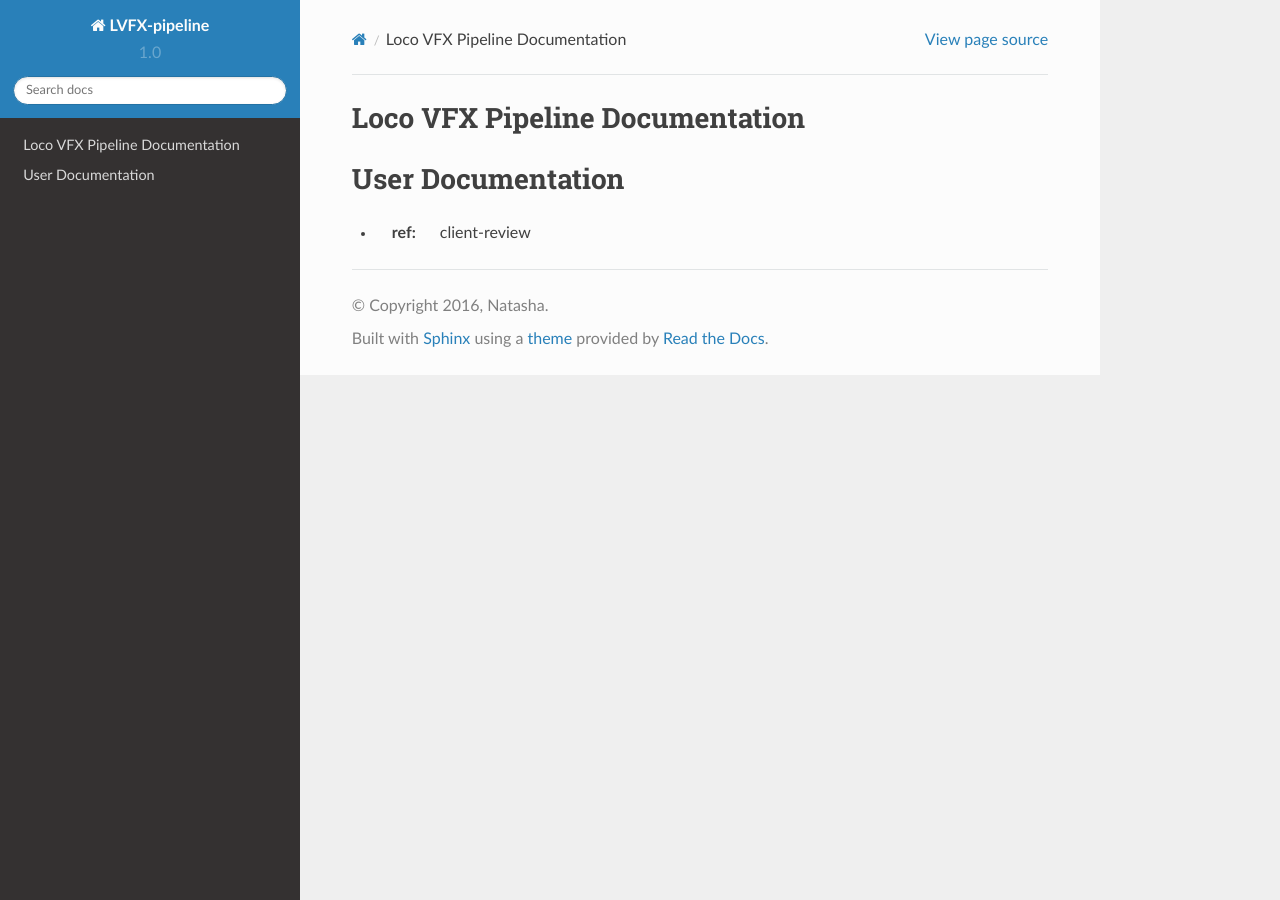
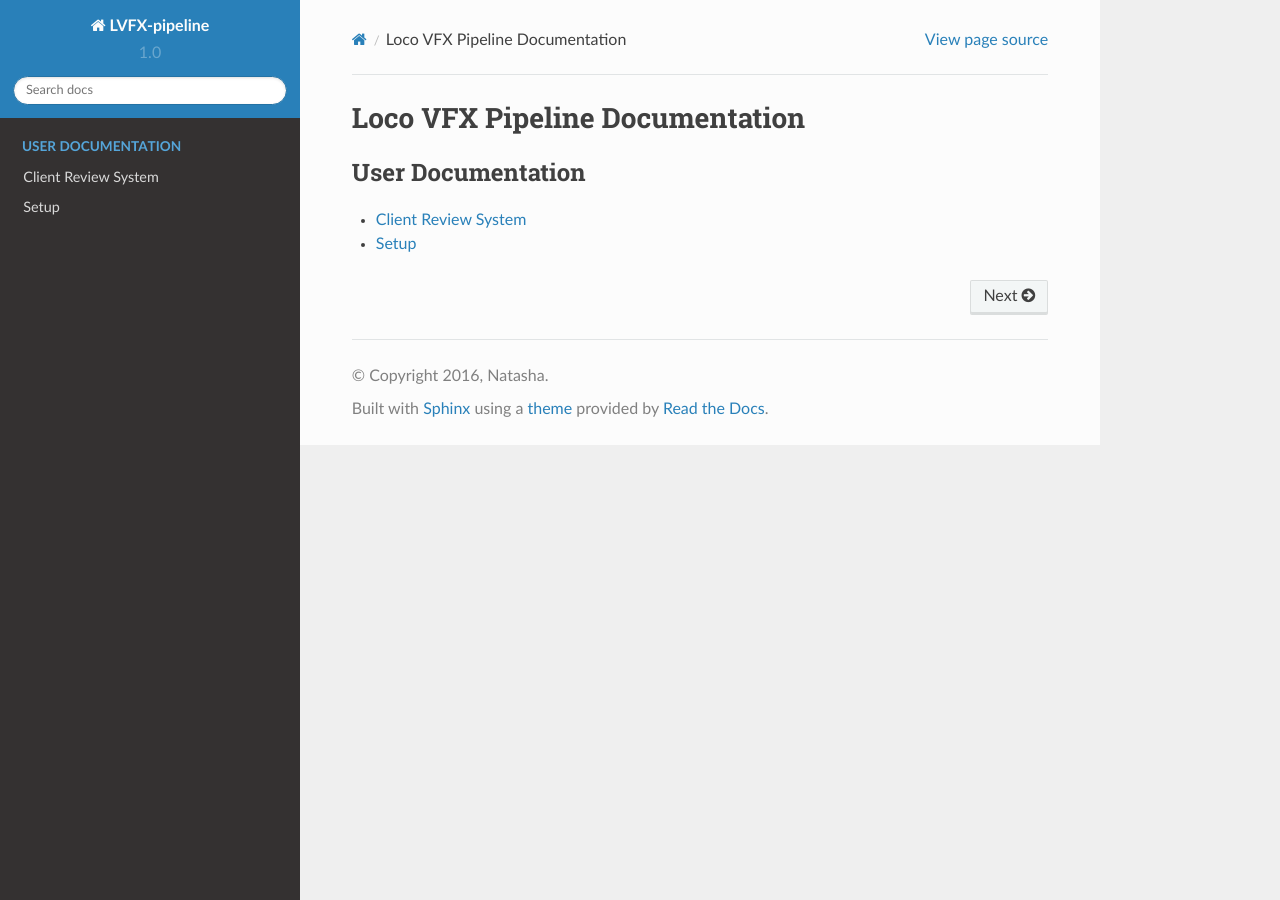
Before and after one commit to afrocircus/LVFX-pipeline, a Sphinx documentation site: the page built from docs/index.rst, in a window 1280 px wide. Built offline with Sphinx 7.4.7 and the Read the Docs theme 2.0.0, drawn with Linux system fonts in a browser that asks for light colours; some of the changed lines change nothing that is shown.

Commit message:
link updated

```diff
--- a/docs/index.rst
+++ b/docs/index.rst
@@ -6,7 +6,8 @@
 Loco VFX Pipeline Documentation
 ===============================
 
-User Documentation
-==================
+.. toctree::
+   :maxdepth: 2
+   :caption: User Documentation
 
-* :ref: client-review
+   client-review
```
